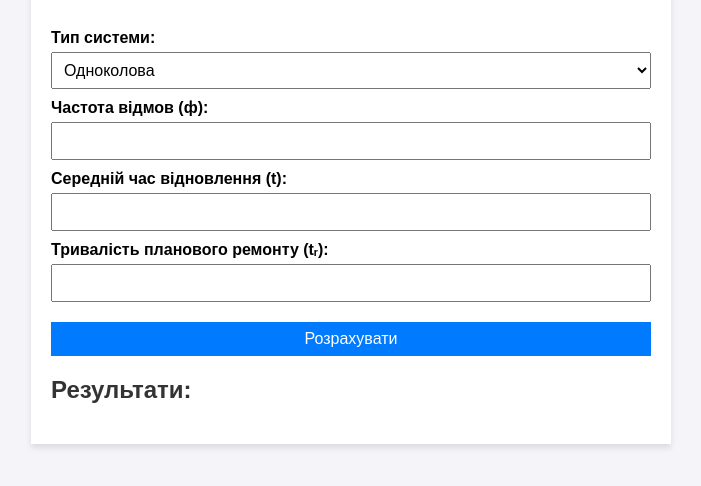
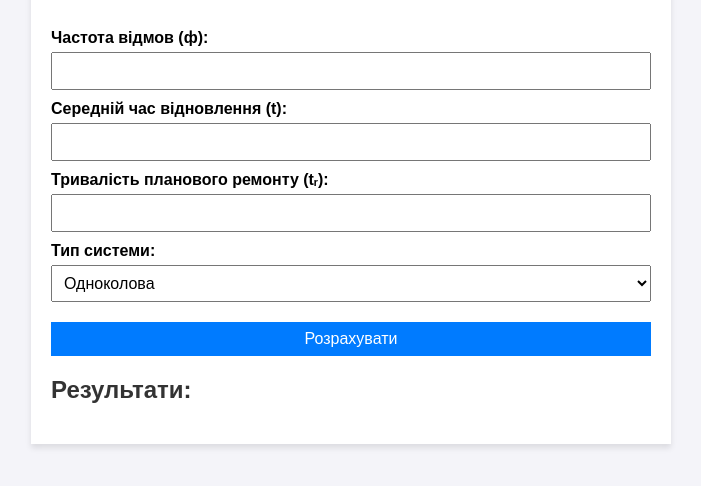
Before and after one commit to mashapresident/PW5_TV31_KonovalovaMariaAnatoliivna, a plain HTML site: page index.html in a window 1280 px wide. Shown: the part 138-624 px from the top of the page, without its empty margins (289-990 px from the left). Drawn offline with Linux system fonts and the light colour scheme.

Commit message:
Update index.html

```diff
--- a/index.html
+++ b/index.html
@@ -10,20 +10,20 @@
   <div class="container">
     <h1>Калькулятор Надійності Електропостачання</h1>
     <form id="calc-form">
-      <label for="system-type">Тип системи:</label>
-      <select id="system-type" required>
-        <option value="single">Одноколова</option>
-        <option value="double">Двоколова</option>
-      </select>
-
       <label for="failure-rate">Частота відмов (ф):</label>
-      <input type="number" id="failure-rate" step="0.01" required>
+      <input type="number" id="failure-rate" step="0.001" required>
 
       <label for="repair-time">Середній час відновлення (t):</label>
       <input type="number" id="repair-time" step="0.1" required>
 
       <label for="planned-repair-time">Тривалість планового ремонту (tᵣ):</label>
       <input type="number" id="planned-repair-time" step="0.1">
+
+      <label for="system-type">Тип системи:</label>
+      <select id="system-type" required>
+        <option value="single">Одноколова</option>
+        <option value="double">Двоколова</option>
+      </select>
 
       <button type="submit" id="calculate-btn">Розрахувати</button>
     </form>
```
